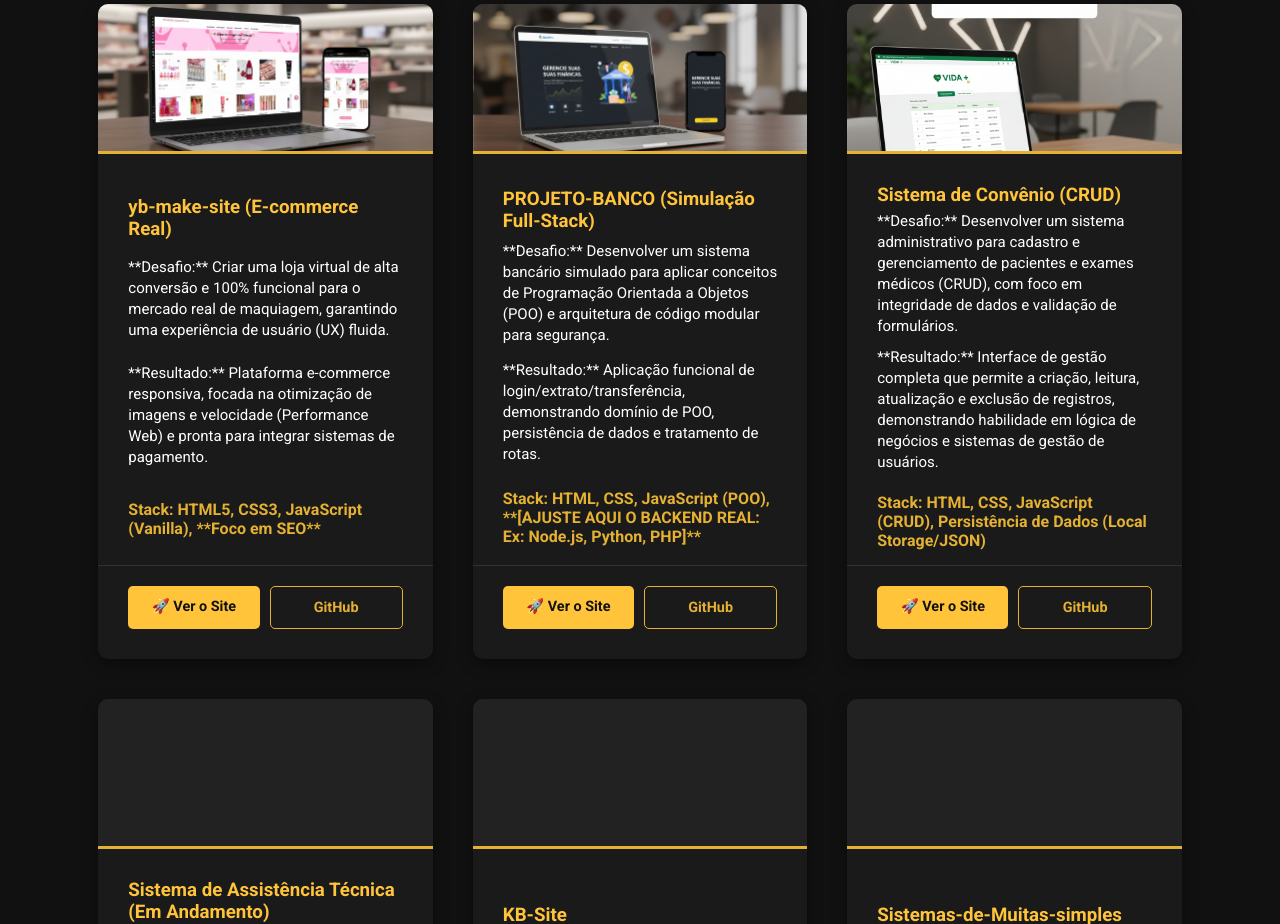
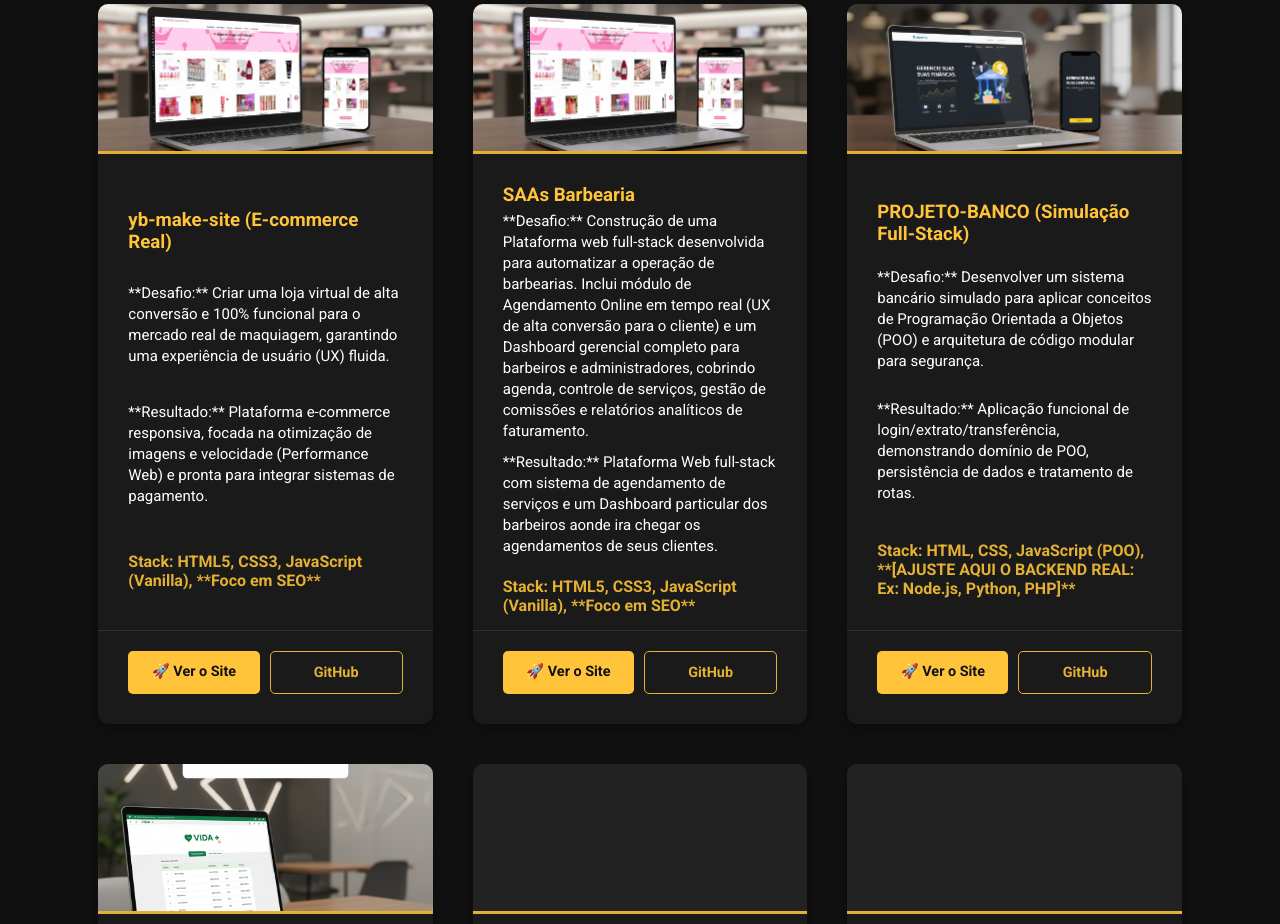
Before and after one commit to CarvalhoSystems/portfolio, a plain HTML site: page index.html in a window 1280 px wide. Shown: the part 2025-2949 px from the top of the page. Drawn offline with nearby package versions, Linux system fonts and the light colour scheme.

Commit message:
Update index.html

```diff
--- a/index.html
+++ b/index.html
@@ -113,6 +113,26 @@
                     <div class="project-actions">
                         <a href="https://carvalhosystems.github.io/yb-make-site/" target="_blank" class="btn-demo">🚀 Ver o Site</a>
                         <a href="https://github.com/CarvalhoSystems/yb-make-site" target="_blank" class="btn-github">GitHub</a>
+                    </div>
+                </div>
+
+
+                <div class="projeto-box">
+                    <div class="project-thumb" style="background-image: url('/src/img/capa-yb.png');" aria-label=""></div>
+
+                    <h3>SAAs Barbearia</h3>
+                    <p class="project-detail">
+                       **Desafio:** Construção de uma Plataforma web full-stack desenvolvida para automatizar a operação de barbearias. Inclui módulo de Agendamento Online em tempo real (UX de alta conversão para o cliente) e um Dashboard gerencial completo para barbeiros e administradores, cobrindo agenda, controle de serviços, gestão de comissões e relatórios analíticos de faturamento.
+                    </p>
+                    <p class="project-detail">
+                        **Resultado:** Plataforma Web full-stack com sistema de agendamento de serviços e um Dashboard particular dos barbeiros aonde ira chegar os agendamentos de seus clientes.
+                    </p>
+                    <p class="project-stack">
+                        Stack: HTML5, CSS3, JavaScript (Vanilla), **Foco em SEO**
+                    </p>
+                    <div class="project-actions">
+                        <a href="https://carvalhosystems.github.io/Barbearia/" target="_blank" class="btn-demo">🚀 Ver o Site</a>
+                        <a href="https://github.com/CarvalhoSystems/Barbearia" target="_blank" class="btn-github">GitHub</a>
                     </div>
                 </div>
 
```
